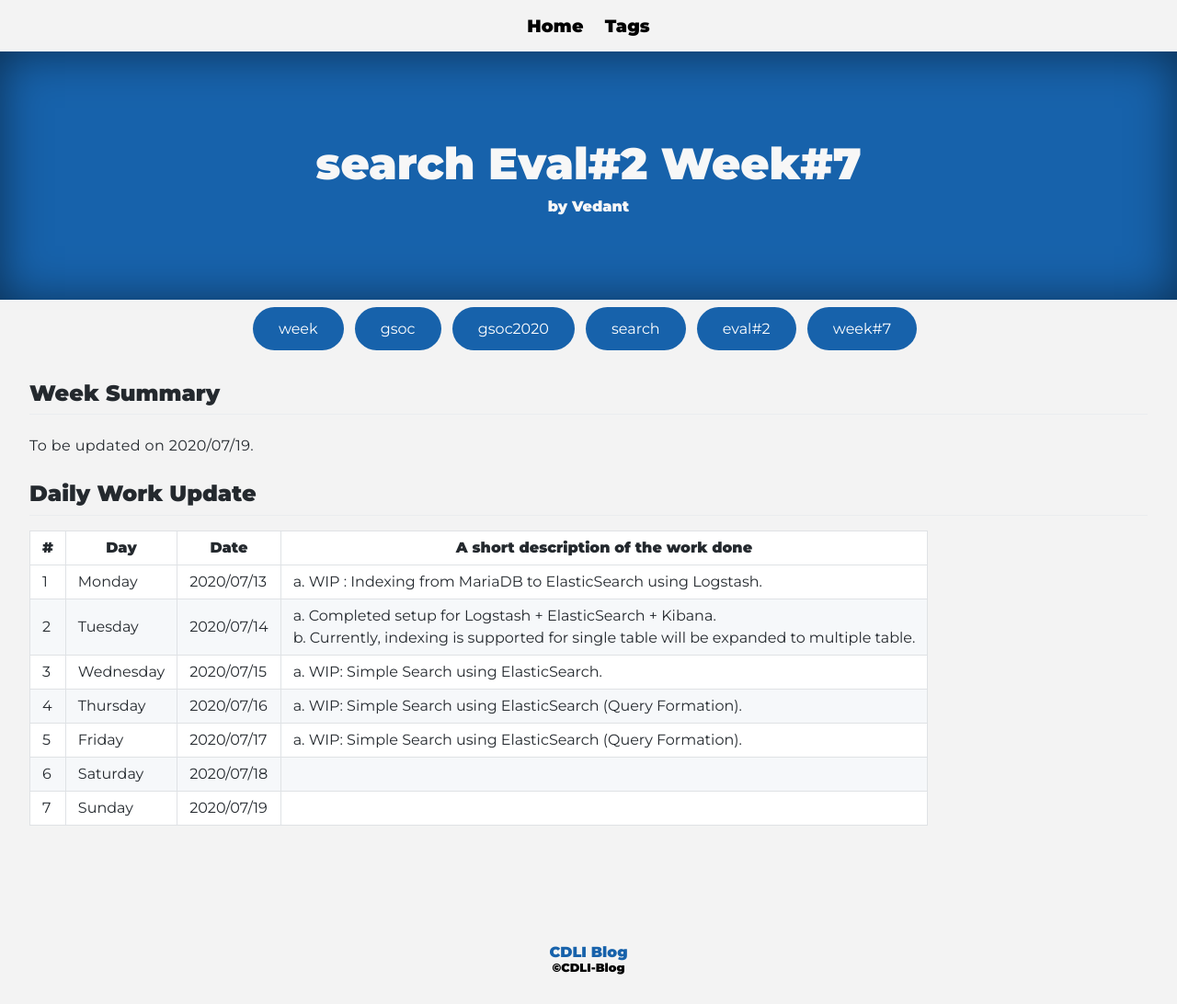
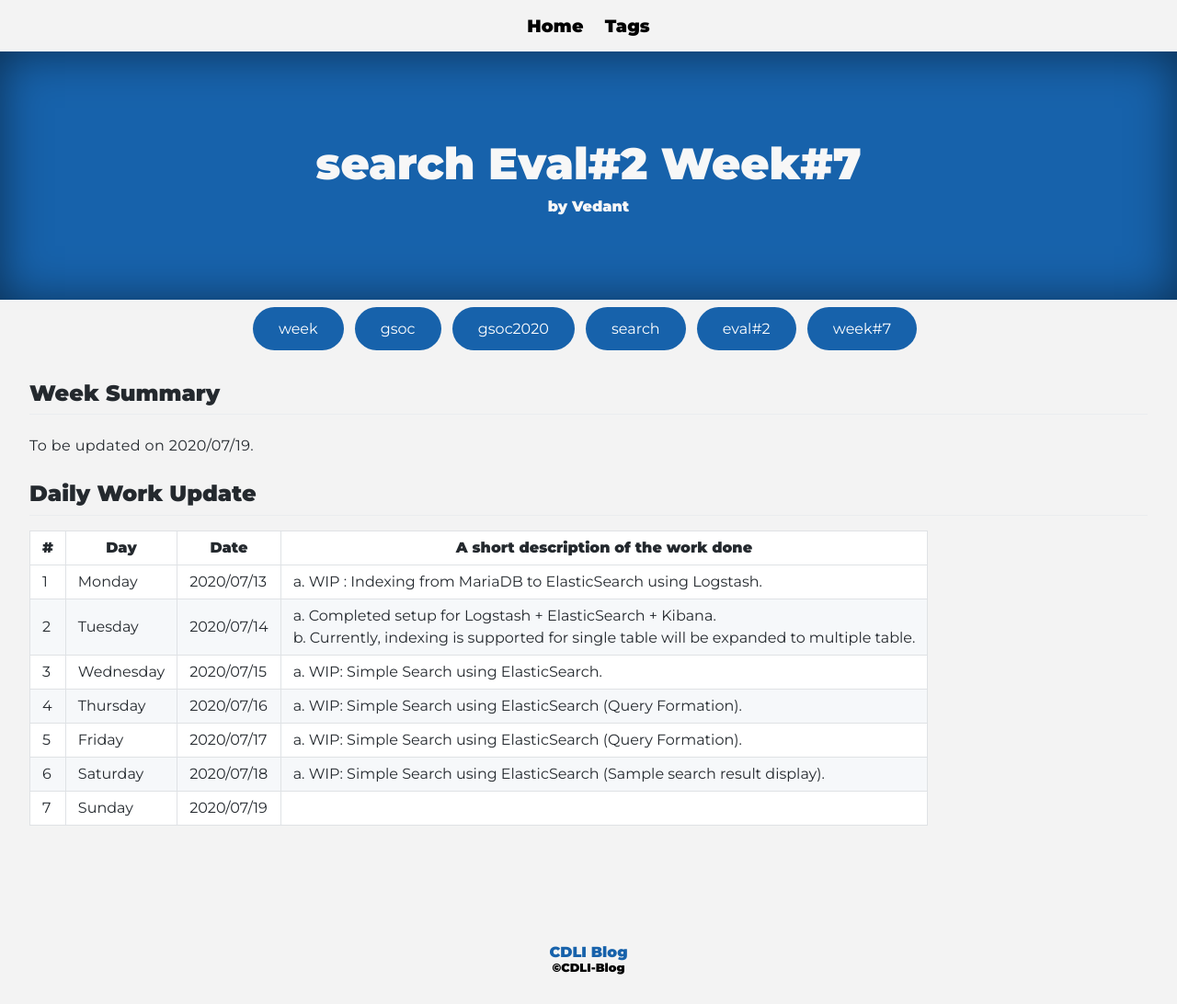
Before and after one commit to cdli-gh/blog, a Jekyll site: the page built from _blog/gsoc20/search/posts/08_week7.md, in a window 1280 px wide. Shown: the whole page at 92% size. Built offline with Jekyll 4.4.1, drawn with Linux system fonts in a browser that asks for light colours; Markdown is read by kramdown in place of the engine named in the settings.

Commit message:
Search : DailyUpdates 7:6

```diff
--- a/_blog/gsoc20/search/posts/08_week7.md
+++ b/_blog/gsoc20/search/posts/08_week7.md
@@ -18,5 +18,5 @@ To be updated on 2020/07/19.
 |3   	| Wednesday  	|  2020/07/15 	| a. WIP: Simple Search using ElasticSearch.  	|
 |4   	| Thursday  	|   2020/07/16	| a. WIP: Simple Search using ElasticSearch (Query Formation).  	|
 |5   	| Friday  	|   2020/07/17	|  a. WIP: Simple Search using ElasticSearch (Query Formation).	|
-|6   	| Saturday  	|   2020/07/18	|   	|
+|6   	| Saturday  	|   2020/07/18	| a. WIP: Simple Search using ElasticSearch (Sample search result display). 	|
 |7   	| Sunday  	|   2020/07/19	|   	|
```
